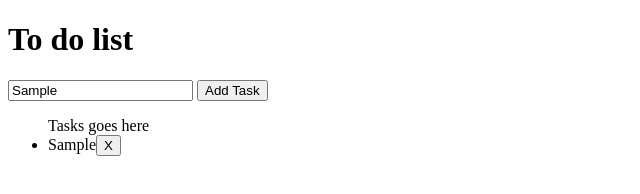
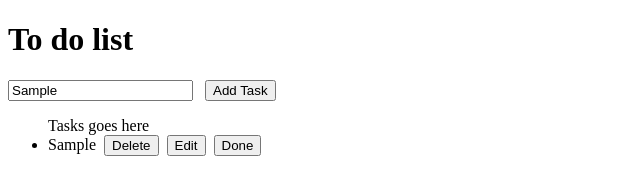
Before and after one commit to Kieljizy/IT24B_class, a plain HTML site: page todolist.html in a window 1280 px wide. Both pictures are taken after typing "Sample" into the empty fields and a click on the button "Add Task". Shown: the whole page, without its empty margins (0-640 px from the left). Drawn offline with Linux system fonts and the light colour scheme.

Commit message:
added handleEditClick and createDoneButton

```diff
--- a/todolist.html
+++ b/todolist.html
@@ -5,6 +5,16 @@
     <meta name="viewport" content="width=device-width, initial-scale=1.0">
     <title>To do list</title>
     <h1>To do list</h1>
+    <style>
+        .done {
+            text-decoration: line-through;
+            color:grgb(87, 86, 86)
+        }
+
+        button {
+            margin-left: 8px;
+        }
+    </style>
 </head>
 <body>
     <input type ="text" id="taskInput" placeholder="Enter a task..."
@@ -40,11 +50,19 @@
 
             const deleteBtn = createDeleteButton(li);
             li.appendChild(deleteBtn);
+
+            const taskSpan = document.createElement("span");
+            taskSpan.textContent = taskText;
+            const editBtn = createEditbutton(li, taskSpan);
+            li.appendChild(editBtn);
+
+            const doneBtn = createDoneButton(taskSpan);
+            li.appendChild(doneBtn);
         }
 
         function createDeleteButton(li){
             const deleteBtn = document.createElement("button");
-            deleteBtn.textContent = " X ";
+            deleteBtn.textContent = " Delete ";
             deleteBtn.className = "delete-btn";
             deleteBtn.style.marginleft = "8px";
             deleteBtn.onclick = () => handleDeleteClick(li);
@@ -58,6 +76,46 @@
             li.remove();
         }
 
+        function createEditbutton(li, taskSpan){
+            const editBtn = document.createElement("button");
+            editBtn.textContent = " Edit ";
+            editBtn.className = "edit-btn";
+            editBtn.style.marginleft = "8px";
+            editBtn.onclick = () => handleEditClick(li);
+            console.log("createEditbutton() called ->", taskSpan.textContent);
+            return editBtn;
+        }
+
+        function handleEditClick(li){
+            const currentText = li.firstChild.textContent;
+            console.log("handleEditClick() ->", currentText, Date());
+            const newText = prompt("Edit your task", currentText);
+
+            if(newText !== null && newText.trim() !== ""){
+               li.firstChild.textContent = newText.trim();
+               console.log("handleEditClick() -> updated to: ", newText.trim(), Date());
+            } else {
+                console.log("handleEditClick() -> no changes made");
+            }
+        }
+
+        function createDoneButton(li){
+            const doneBtn = document.createElement("button");
+            doneBtn.textContent = " Done ";
+            doneBtn.style.marginleft = "8px";
+            doneBtn.onclick = () => {
+                console.log(li);
+                li.classList.add("done");
+                const buttons = li.querySelectorAll("button");
+                buttons.forEach(btn => {
+                    btn.disabled = true;
+                })
+                console.log("Task Completed:", taskSpan.textContent, Date());
+            }
+            return doneBtn;
+        }
+
+
     </script>
 </body>
 </html>
```
